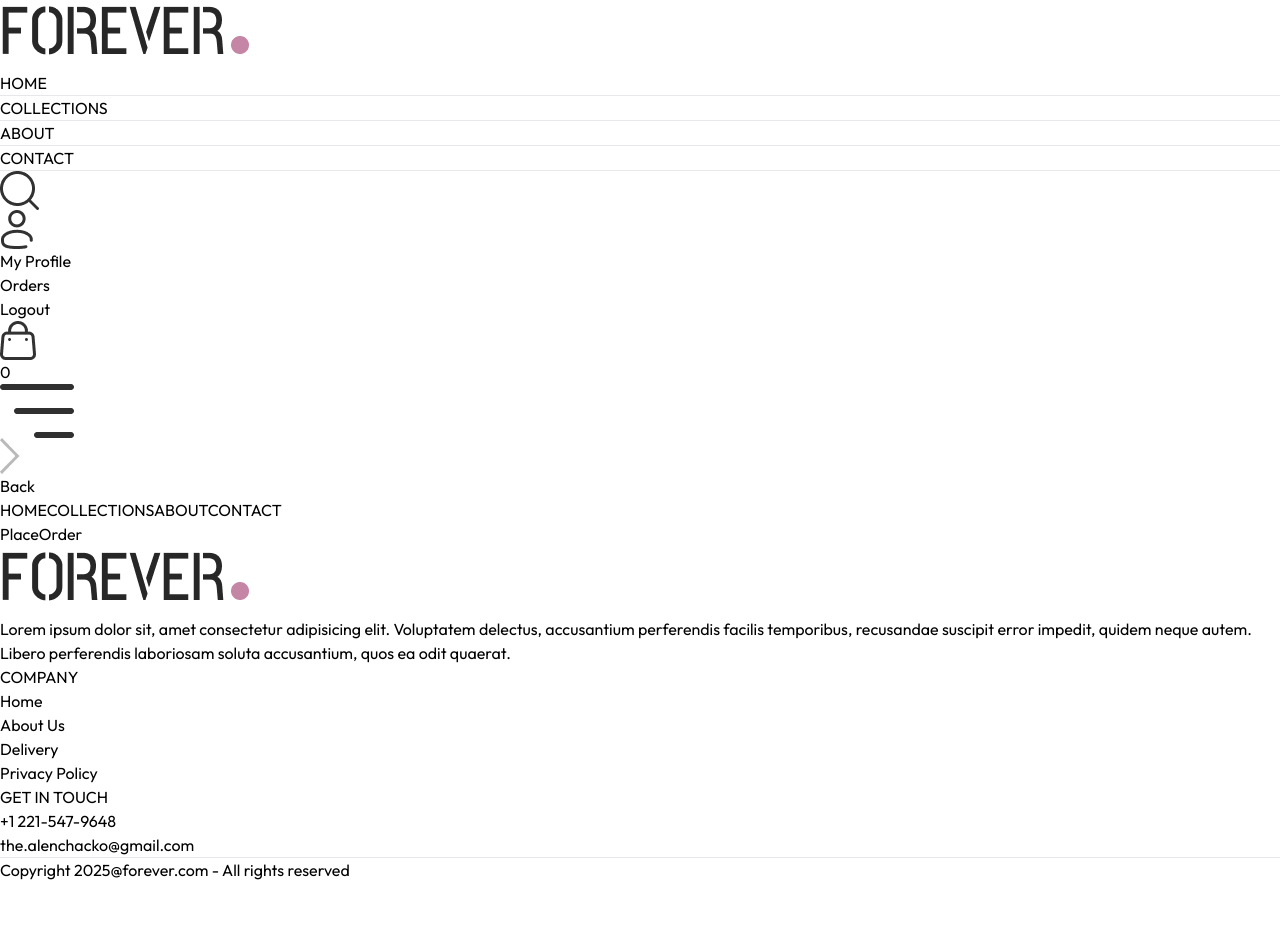
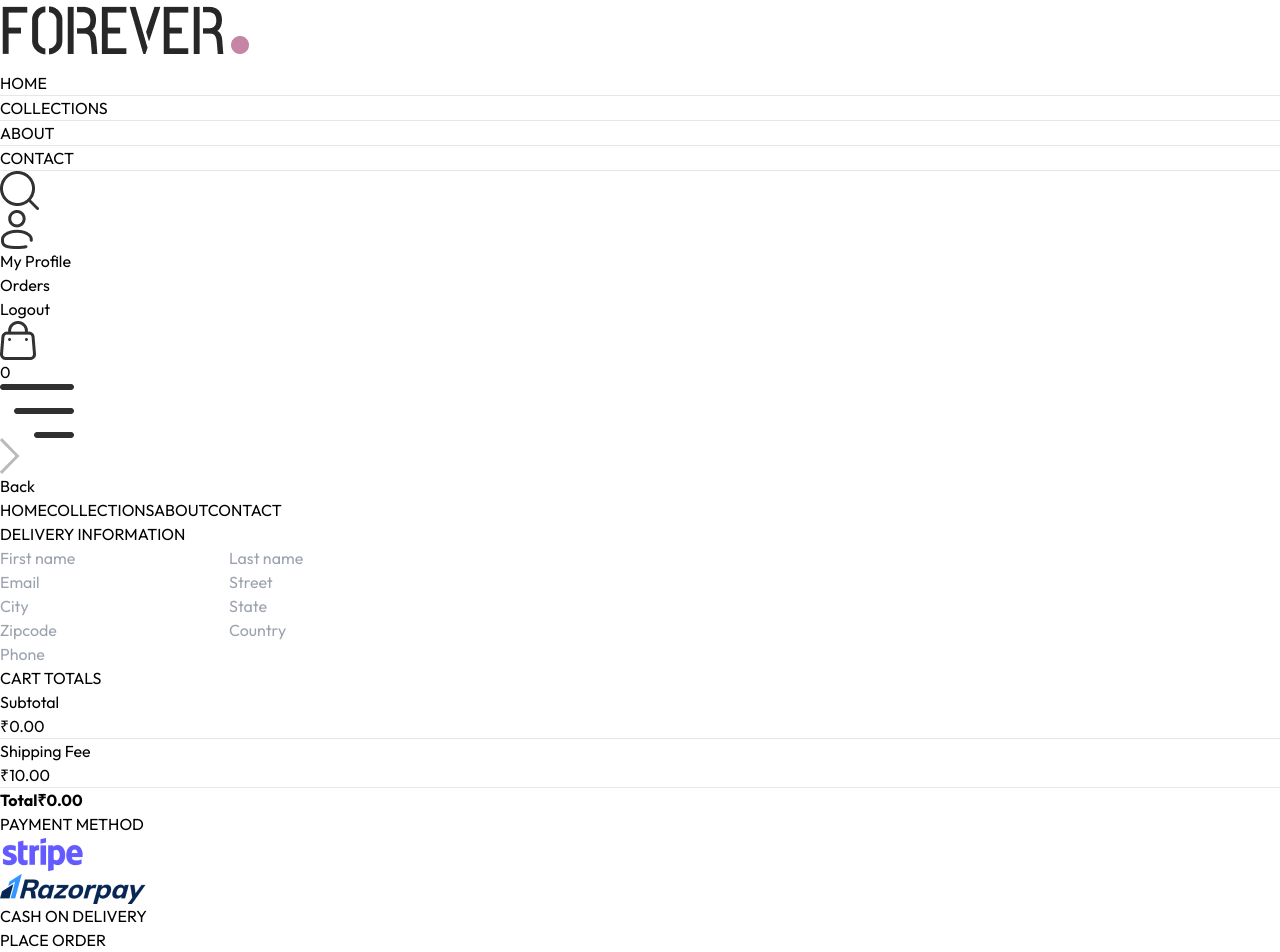
Before and after one commit to AlenChacko/E-Commerce, a React app in the folder frontend/: page /place-order in a window 1280 px wide. Shown: the top 952 px of the page. Before the commit the page ends 882 px from the top, so only its background shows below. Built offline with nearby package versions, Linux system fonts and the light colour scheme; the HTML template or start-up script is replaced by a standard one.

Commit message:
Checkout page added

```diff
--- a/frontend/src/components/CartTotal.jsx
+++ b/frontend/src/components/CartTotal.jsx
@@ -16,7 +16,6 @@
           <p>
             {currency}
             {getCartAmount()}.00
-            {console.log(getCartAmount())}
           </p>
         </div>
         <hr />
--- a/frontend/src/context/ShopContext.jsx
+++ b/frontend/src/context/ShopContext.jsx
@@ -1,6 +1,7 @@
 import { createContext, useEffect, useState } from "react";
 import { products } from "../assets/frontend_assets/assets";
 import { toast } from "react-toastify";
+import { useNavigate } from "react-router-dom";
 
 export const ShopContext = createContext();
 
@@ -10,6 +11,7 @@
   const [search, setSearch] = useState("");
   const [showSearch, setShowSearch] = useState(false);
   const [cartItems, setCartItems] = useState({});
+  const navigate = useNavigate();
 
   const addToCart = async (itemId, size) => {
     if (!size) {
@@ -79,6 +81,7 @@
     getCartCount,
     updateQuantity,
     getCartAmount,
+    navigate,
   };
   return (
     <ShopContext.Provider value={value}>{props.children}</ShopContext.Provider>
--- a/frontend/src/pages/Cart.jsx
+++ b/frontend/src/pages/Cart.jsx
@@ -2,10 +2,10 @@
 import { ShopContext } from "../context/ShopContext";
 import Title from "../components/Title";
 import { assets } from "../assets/frontend_assets/assets";
-import CartTotal from '../components/CartTotal'
+import CartTotal from "../components/CartTotal";
 
 const Cart = () => {
-  const { products, currency, cartItems, updateQuantity } =
+  const { products, currency, cartItems, updateQuantity, navigate } =
     useContext(ShopContext);
 
   const [cartData, setCartData] = useState([]);
@@ -93,8 +93,17 @@
       <div className="flex justify-end my-20">
         <div className="w-full sm:w[450px]">
           <CartTotal />
+          <div className="w-full text-end">
+            <button
+              onClick={() => {
+                navigate("/place-order");
+              }}
+              className="bg-black text-white text-sm my-8 px-8 py-3 "
+            >
+              PROCEED TO CHECKOUT
+            </button>
+          </div>
         </div>
-
       </div>
     </div>
   );
--- a/frontend/src/pages/PlaceOrder.jsx
+++ b/frontend/src/pages/PlaceOrder.jsx
@@ -1,7 +1,132 @@
-import React from "react";
+import React, { useContext, useState } from "react";
+import Title from "../components/Title";
+import CartTotal from "../components/CartTotal";
+import { assets } from "../assets/frontend_assets/assets";
+import { ShopContext } from "../context/ShopContext";
 
 const PlaceOrder = () => {
-  return <div>PlaceOrder</div>;
+  const [method, setMethod] = useState("cod");
+  const { navigate } = useContext(ShopContext);
+
+  return (
+    <div className="flex flex-col sm:flex-row justify-between gap-4 pt-5 sm:pt-14 min-h-[80vh] border-t">
+      {/* Left side */}
+      <div className="flex flex-col gap-4 w-full sm:max-w-[480px]">
+        <div className="text-xl my-3 sm:text-2xl ">
+          <Title text1={"DELIVERY"} text2={"INFORMATION"} />
+        </div>
+        <div className="flex gap-3">
+          <input
+            type="text"
+            placeholder="First name"
+            className="border border-gay-300 rounded py-1.5 px-3.5 w-full"
+          />
+          <input
+            type="text"
+            placeholder="Last name"
+            className="border border-gay-300 rounded py-1.5 px-3.5 w-full"
+          />
+        </div>
+        <input
+          type="text"
+          placeholder="Email"
+          className="border border-gay-300 rounded py-1.5 px-3.5 w-full"
+        />
+        <input
+          type="text"
+          placeholder="Street"
+          className="border border-gay-300 rounded py-1.5 px-3.5 w-full"
+        />
+        <div className="flex gap-3">
+          <input
+            type="text"
+            placeholder="City"
+            className="border border-gay-300 rounded py-1.5 px-3.5 w-full"
+          />
+          <input
+            type="text"
+            placeholder="State"
+            className="border border-gay-300 rounded py-1.5 px-3.5 w-full"
+          />
+        </div>
+
+        <div className="flex gap-3">
+          <input
+            type="number"
+            placeholder="Zipcode"
+            className="border border-gay-300 rounded py-1.5 px-3.5 w-full"
+          />
+          <input
+            type="text"
+            placeholder="Country"
+            className="border border-gay-300 rounded py-1.5 px-3.5 w-full"
+          />
+        </div>
+        <input
+          type="number"
+          placeholder="Phone"
+          className="border border-gay-300 rounded py-1.5 px-3.5 w-full"
+        />
+      </div>
+      {/* Right side */}
+      <div className="mt-8">
+        <div className="mt-8 min-w-80">
+          <CartTotal />
+        </div>
+        <div className="mt-12">
+          <Title text1={"PAYMENT"} text2={"METHOD"} />
+          {/* Payment method selection */}
+          <div className="flex gap-3 flex-col lg:flex-row">
+            <div
+              onClick={() => setMethod("stripe")}
+              className="flex items-center gap-3 border p-2 px-3 cursor-pointer"
+            >
+              <p
+                className={`min-w-4 h-4 border rounded-full ${
+                  method === "stripe" ? "bg-green-400" : ""
+                }`}
+              ></p>
+              <img className="h-5 mx-4" src={assets.stripe_logo} alt="" />
+            </div>
+            <div
+              onClick={() => setMethod("razorpay")}
+              className="flex items-center gap-3 border p-2 px-3 cursor-pointer"
+            >
+              <p
+                className={`min-w-4 h-4 border rounded-full ${
+                  method === "razorpay" ? "bg-green-400" : ""
+                } `}
+              ></p>
+              <img className="h-5 mx-4" src={assets.razorpay_logo} alt="" />
+            </div>
+            <div
+              onClick={() => setMethod("cod")}
+              className="flex items-center gap-3 border p-2 px-3 cursor-pointer"
+            >
+              <p
+                className={`min-w-4 h-4 border rounded-full ${
+                  method === "cod" ? "bg-green-400" : ""
+                } `}
+              ></p>
+              <p className="text-gray-500 text-sm font-medium mx-4">
+                CASH ON DELIVERY
+              </p>
+            </div>
+          </div>
+          <div className="w-full text-end mt-8">
+            <button
+              onClick={() => {
+                navigate("/orders");
+              }}
+              className="bg-black text-white px-16 py-3 text-sm"
+            >
+              PLACE ORDER
+            </button>
+          </div>
+        </div>
+      </div>
+    </div>
+  );
 };
 
 export default PlaceOrder;
```
